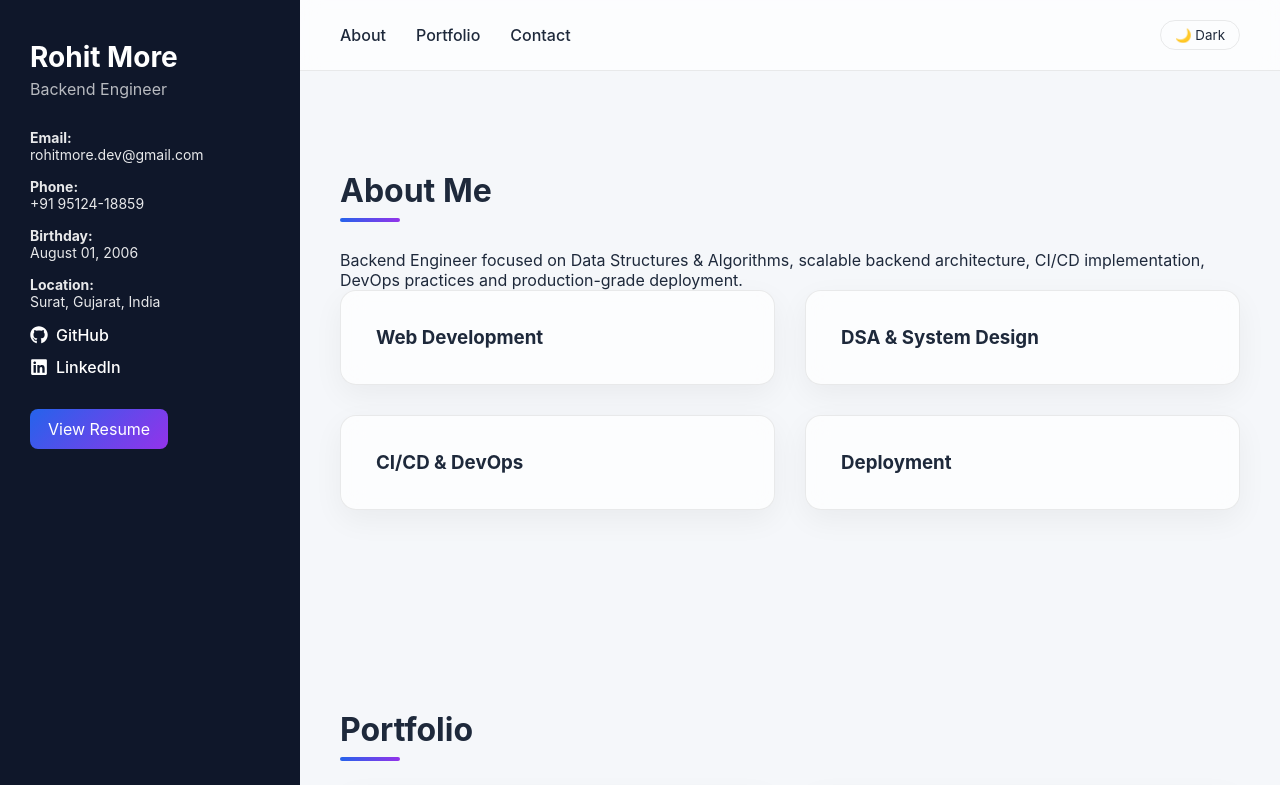
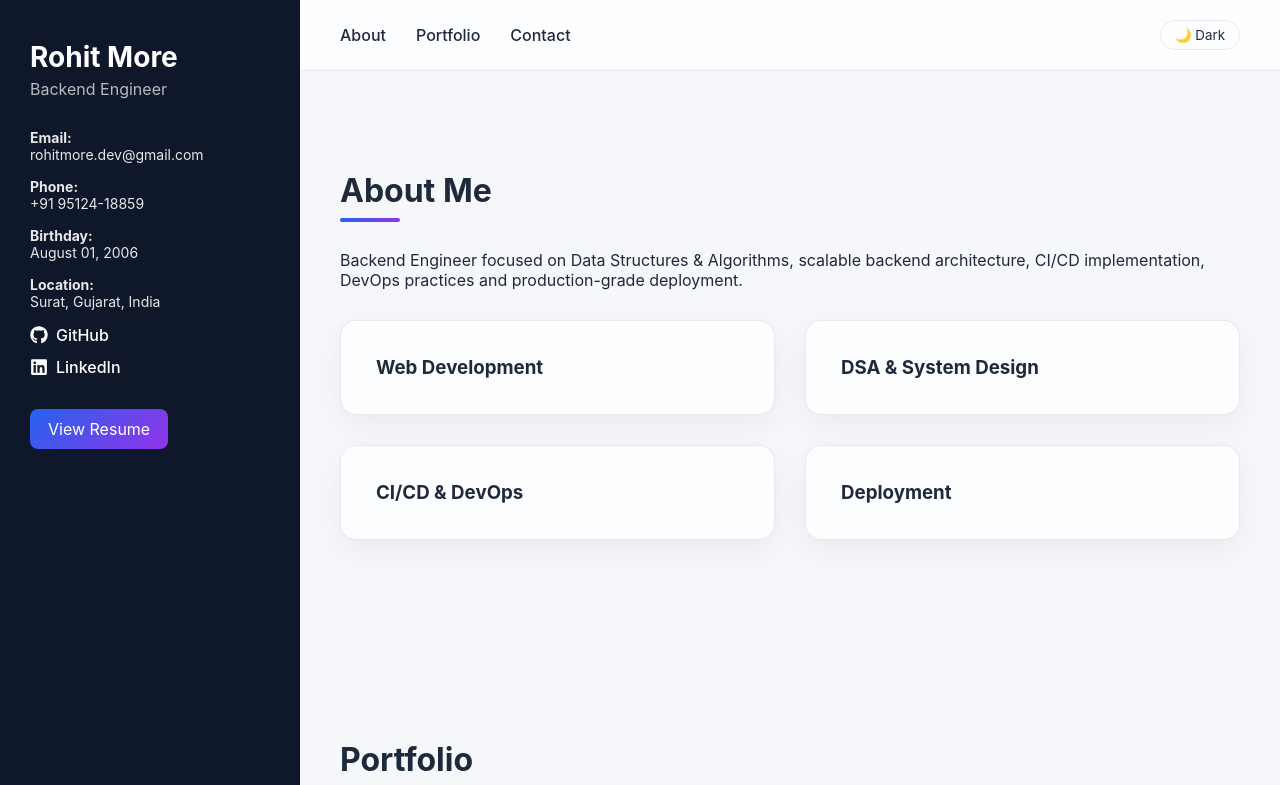
Before and after one commit to rohitbytecode/portfolio-app, a Next.js app: page / in a window 1280 px wide. Shown: the top 785 px of the page. Built offline with nearby package versions, Linux system fonts and the light colour scheme.

Commit message:
fix: spacing issue

```diff
--- a/app/globals.css
+++ b/app/globals.css
@@ -183,6 +183,7 @@ h2::after {
   display: grid;
   grid-template-columns: repeat(auto-fill, minmax(300px, 1fr));
   gap: 30px;
+  margin-top: 30px;
 }
 
 .card,
```
